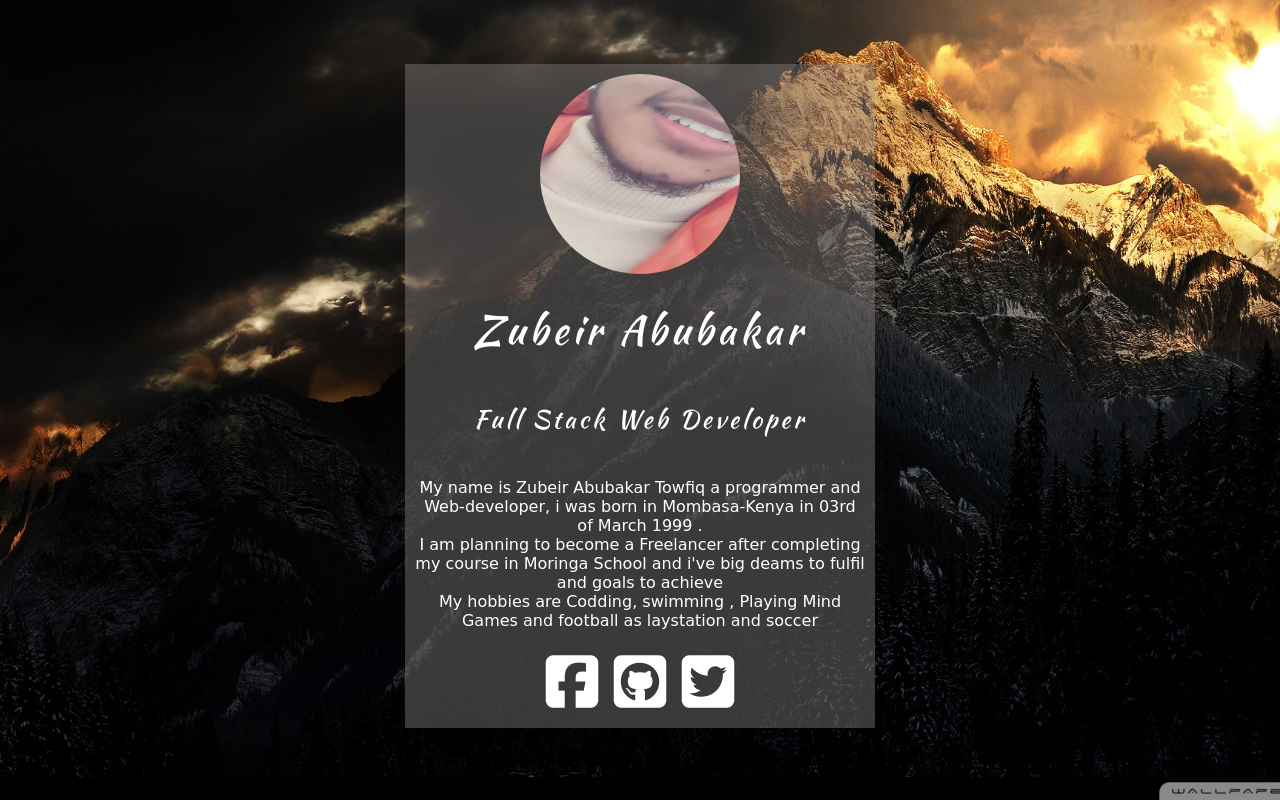
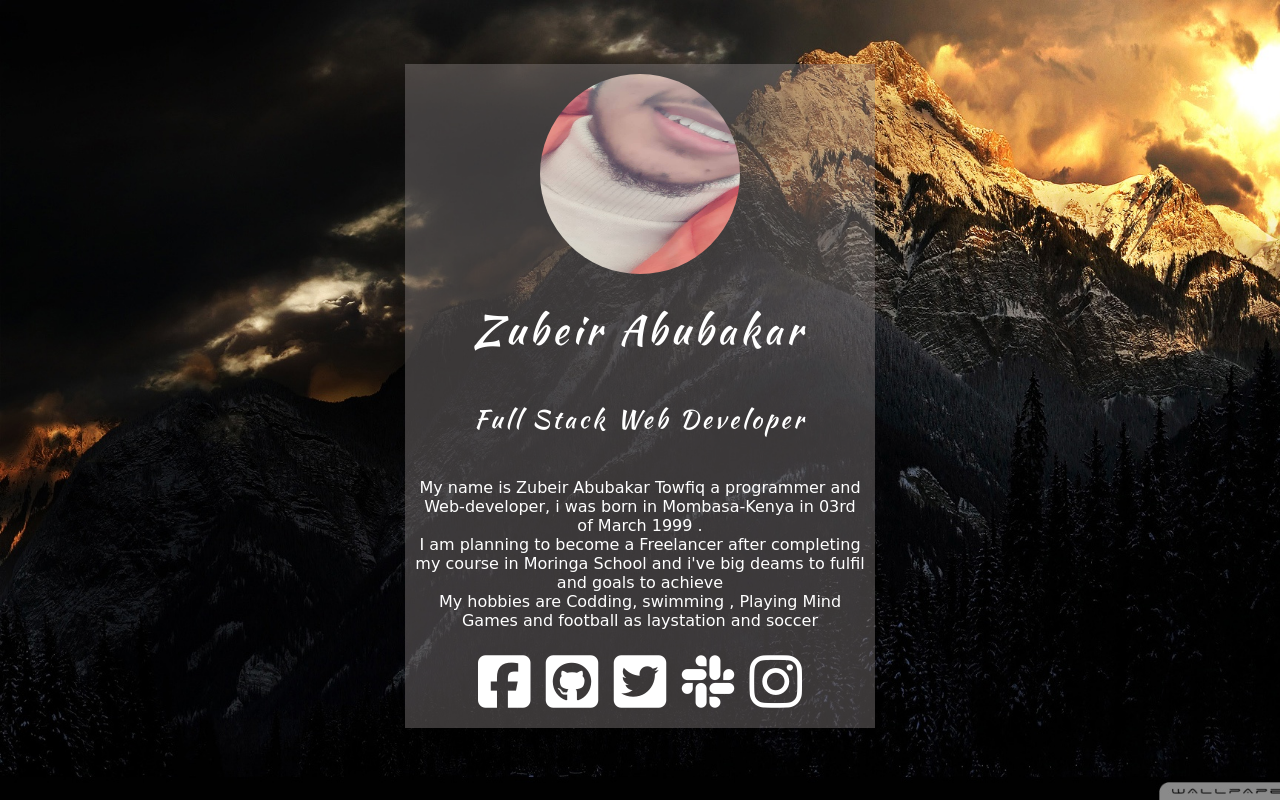
Before and after one commit to zubeir-Abubakar/my_first_portfolio, a plain HTML site: page index.html in a window 1280 px wide. Drawn offline with Linux system fonts and the light colour scheme; a web font is replaced by a local one.

Commit message:
instagram

```diff
--- a/index.html
+++ b/index.html
@@ -22,6 +22,9 @@
             <li><a href="https://www.facebook.com/messages/t/100010664955097"> <i class="fa fa-facebook-square"></i></a></li>
             <li><a href="https://www.github.com/zubeir-Abubakar"> <i class="fa fa-github-square" aria-hidden="true"></i></a></li>
             <li><a href="https://www.plus.google.com/112456656782400260720"> <i class="fa fa-twitter-square" aria-hidden="true"></i></a></li>
+            <li><a href="https://moringaschool.slack.com/team/UGZR3KD26"> <i class="fa fa-slack" aria-hidden="true"></i></a></li>
+            <li><a href="https://www.instagram.com/western_heykal_525"> <i class="fa fa-instagram"aria-hidden="true"></i></a></li>
+
         </ul>
     </div>
 
```
